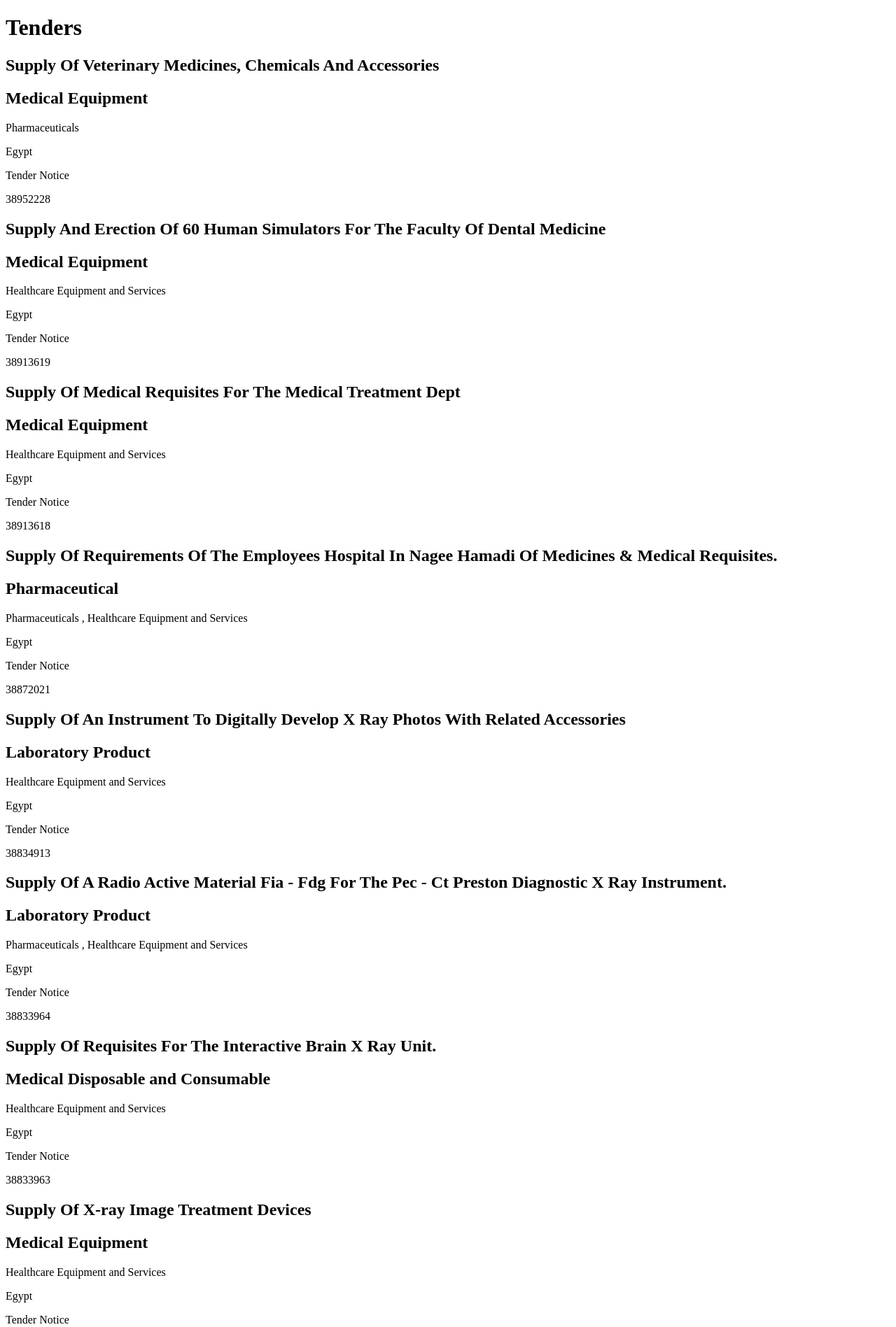
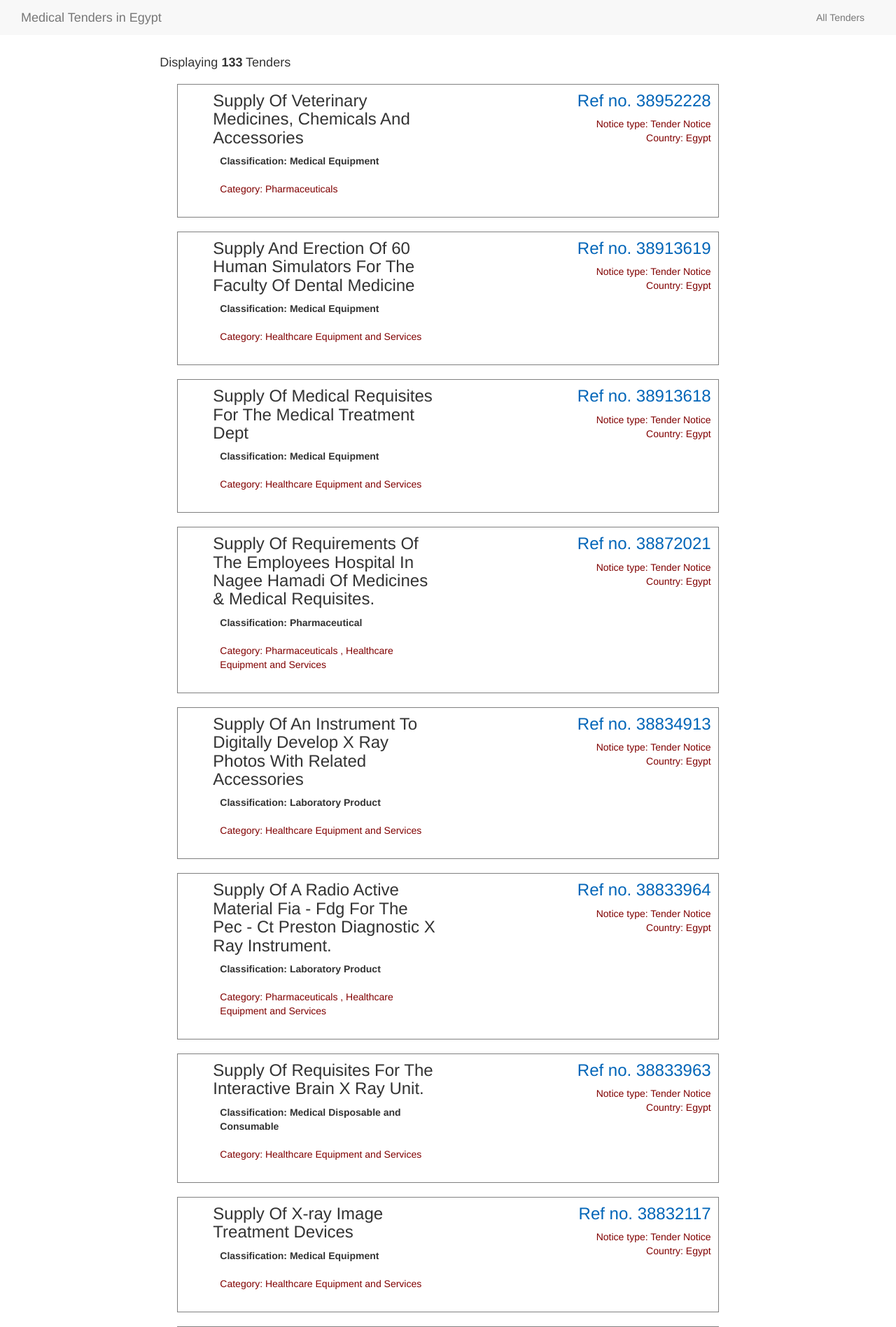
Before and after one commit to Salomari1987/med-tenders-egypt, a Django app: page /tenders/ in a window 1280 px wide. Shown: the top 1897 px of the page at 70% size. Run offline with Django 3.2, Linux system fonts and the light colour scheme; data comes from the database, SQL or seed files in the repository; some libraries are stand-ins or nearby versions.

Commit message:
Display tenders in a list fashion

```diff
--- /dev/null
+++ b/tenders_django/static/styles/main.css
@@ -0,0 +1,15 @@
+/*body {
+	background-color: #d4d4d4;
+}*/
+
+.no-bullets {
+	list-style-type: none;
+}
+
+a {
+	color: #0065b8;
+}
+
+.description-offer {
+	padding: 10px;
+}
--- /dev/null
+++ b/tenders_django/templates/layout.html
@@ -0,0 +1,44 @@
+<!DOCTYPE html>
+<html>
+  <head>
+    {% load static %}
+    <meta charset="utf-8">
+    <meta name="viewport" content="width=device-width, initial-scale=1">
+    <link rel="stylesheet" href="//maxcdn.bootstrapcdn.com/bootstrap/3.2.0/css/bootstrap.min.css">
+    <link href="https://bootswatch.com/sandstone/bootstrap.min.css" rel="stylesheet">
+    <link rel="stylesheet" type="text/css" href="{% static 'styles/main.css' %}" />
+  </head>
+  <body>
+    <div class="container-fluid navbar-default" style="margin-bottom:20px;">
+      <div class="navbar-header">
+        <button type="button" class="navbar-toggle collapsed" data-toggle="collapse" data-target="#co-navbar">
+          <span class="sr-only">Tenders</span>
+          <span class="icon-bar"></span>
+          <span class="icon-bar"></span>
+          <span class="icon-bar"></span>
+        </button>
+        <span class="navbar-brand">Medical Tenders in Egypt</span>
+      </div>
+      <div class="collapse navbar-collapse navbar-right" id="co-navbar">
+        <ul class="nav navbar-nav">
+          <li>
+            <a href='#/'>All Tenders</a>
+          </li>
+        </ul>
+      </div>
+    </div>
+  </div>
+    <div class="page-content">
+      <div class="col-xs-2">
+
+      </div>
+      <div class="col-xs-8">
+        {% block content %}{% endblock %}
+      </div>
+      <div class="col-xs-2">
+        <div></div>
+      </div>
+    </div>
+
+  </body>
+</html>
--- a/tenders_django/templates/tenders.html
+++ b/tenders_django/templates/tenders.html
@@ -1,16 +1,38 @@
-<!DOCTYPE html>
-<html>
-  <head>
-  </head>
-  <body>
-    <h1>Tenders</h1>
+{% extends "layout.html" %}
+  {% block content %}
+    <h4> Displaying <b>{{Tenders.count}}</b> Tenders </h4>
     {% for tender in Tenders %}
-      <h2> {{ tender.Description }} </h2>
-      <h2> {{ tender.classification }} </h2>
-      <p>{{ tender.Category }}</p>
-      <p>{{ tender.Country }}</p>
-      <p>{{ tender.Tender_Notice_Type }}</p>
-      <p>{{ tender.Ref }}</p>
+    <div class="container-fluid" class="col-xs-12">
+    	<div class="row" style="border:grey solid 1px; margin:10px;">
+    		<div class="col-xs-6 description-offer">
+    			<ul class="no-bullets">
+    				<li>
+    					<span class="h3">
+                {{ tender.Description }}
+              </span>
+    				</li>
+    				<li style="padding:10px;">
+    					<b>Classification: {{ tender.classification }}</b>
+    				</li>
+    				<li style="padding:10px;">
+    					<span style="color:#800000"> Category: {{ tender.Category }} </span>
+    				</li>
+    			</ul>
+    		</div>
+    		<div class="col-xs-6 description-offer">
+    			<ul class="text-right no-bullets">
+    				<li class="h3" style="margin-top:0; color:#0065b8">
+              Ref no. {{ tender.Ref }}
+    				</li>
+    				<li style="color:#800000">
+    					<span>  Notice type: {{ tender.Tender_Notice_Type }}</span>
+    				</li>
+    				<li style="color:#800000">
+              <span>  Country: {{ tender.Country }} </span>
+    				</li>
+    			</ul>
+    		</div>
+      </div>
+    </div>
     {% endfor %}
-  </body>
-</html>
+  {% endblock %}
--- a/tenders_django/tenders_django/settings.py
+++ b/tenders_django/tenders_django/settings.py
@@ -122,3 +122,6 @@ USE_TZ = True
 # https://docs.djangoproject.com/en/1.11/howto/static-files/
 
 STATIC_URL = '/static/'
+STATICFILES_DIRS = [
+    os.path.join( APP_DIR, 'static' )
+]
```
